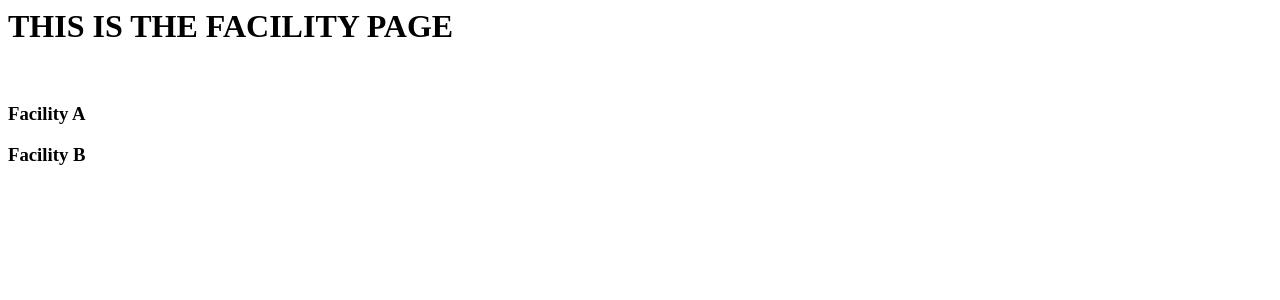
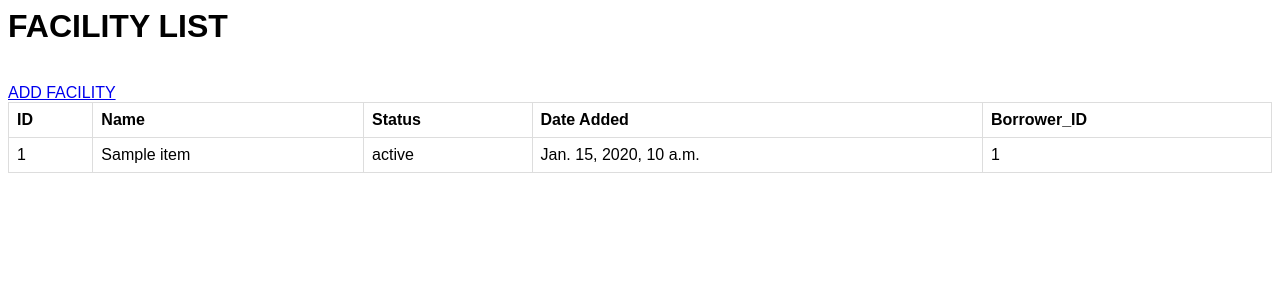
Before and after one commit to Cjbeleta/SCSFEM-SERVER, a Django app: page /facility/ in a window 1280 px wide. Shown: the top 300 px of the page. Run offline with Django 3.2, Linux system fonts and the light colour scheme; tables that the repository leaves empty hold one stand-in row (values such as "Sample post"); a database or web service that is not in the repository returns one stand-in record (values such as "Sample title"); data that the repository does not hold is empty.

Commit message:
added add_facility to views, query from api

```diff
--- a/server/templates/server/facility.html
+++ b/server/templates/server/facility.html
@@ -2,15 +2,55 @@
 <title>FACILITY</title>
 
 <head>
+    <style>
+        table {
+            font-family: arial, sans-serif;
+            border-collapse: collapse;
+            width: 100%;
+        }
 
+        td,
+        th {
+            border: 1px solid #dddddd;
+            text-align: left;
+            padding: 8px;
+        }
+
+        h1,
+        h2,
+        h3,
+        h4,
+        h5,
+        h6, a {
+            font-family: arial, sans-serif;
+        }
+    </style>
 </head>
 
 <body>
-    <h1>THIS IS THE FACILITY PAGE</h1>
+    <h1>FACILITY LIST</h1>
     <br>
-    {% for facility in content.facilities %}
-        <h3>{{ facility.name }}</h3>
-    {% endfor %}
+    <a href="/add_facility">ADD FACILITY</a>
+    <br>
+    <table>
+        <tr>
+            <th>ID</th>
+            <th>Name</th>
+            <th>Status</th>
+            <th>Date Added</th>
+            <th>Borrower_ID</th>
+        </tr>
+        {% for facility in content.facilities %}
+        <tr>
+            <td>{{ facility.id }}</td>
+            <td>{{ facility.name }}</td>
+            <td>{{ facility.status }}</td>
+            <td>{{ facility.date_added }}</td>
+            <td>{{ facility.borrower_id }}</td>
+        </tr>
+        {% endfor %}
+    </table>
+
 </body>
 
 </html>
--- a/server/urls.py
+++ b/server/urls.py
@@ -3,9 +3,11 @@ from . import views
 
 urlpatterns = [
     # home route
-    path('home/', views.home),
+    path('', views.landing),
     # facility route
     path('facility/', views.facility),
+    # add facility route
+    path('add_facility', views.add_facility),
     # equipment route
-    path('equipment/', views.equipment)
+    path('equipment/', views.equipment),
 ]
--- a/server/views.py
+++ b/server/views.py
@@ -1,14 +1,35 @@
-from django.shortcuts import render
+from django.shortcuts import render, redirect
+import requests
+from django.views.decorators.csrf import csrf_exempt
 
 # Create your views here.
-
-def home(request):
-    return render(request, 'server/home.html')
-
+@csrf_exempt
+def landing(request):
+    return render(request, 'server/landing.html')
+@csrf_exempt
+def dashboard(request):
+    return render(request, 'server/dashboard.html')
+@csrf_exempt
 def facility(request):
-    content = {'facilities' : [{'name': 'Facility A'}, {'name': 'Facility B'}]}
+    facilities = requests.get('http://localhost:8000/api/facility/')
+    print (facilities.json())
+    content = {'facilities' : facilities.json()}
     return render(request, 'server/facility.html', {'content': content})
-
+@csrf_exempt
+def view_facility(request):
+    return render(request, 'server/view_facility.html')
+@csrf_exempt
+def add_facility(request):
+    if request.method == 'POST':
+        data = {'data': [{'name': request.POST['name'], 'status': request.POST['status']}]}
+        requests.post('http://localhost:8000/api/facility/', data)
+        return redirect(facility)
+    elif request.method == 'GET':
+        return render(request, 'server/add_facility.html')
+@csrf_exempt
+def edit_facility(request):
+    return render(request, 'server/edit_facility.html')
+@csrf_exempt
 def equipment(request):
     content = {'equipments': [{'name': 'Equipment A'}, {'name': 'Equipment B'}]}
     return render(request, 'server/equipment.html', {'content': content})
```
Also changed, not shown: server/templates/server/add_facility.html (added, +28 -0 lines), server/templates/server/dashboard.html (renamed from server/templates/server/home.html), server/templates/server/landing.html (added), server/templates/server/view_facility.html (added).
